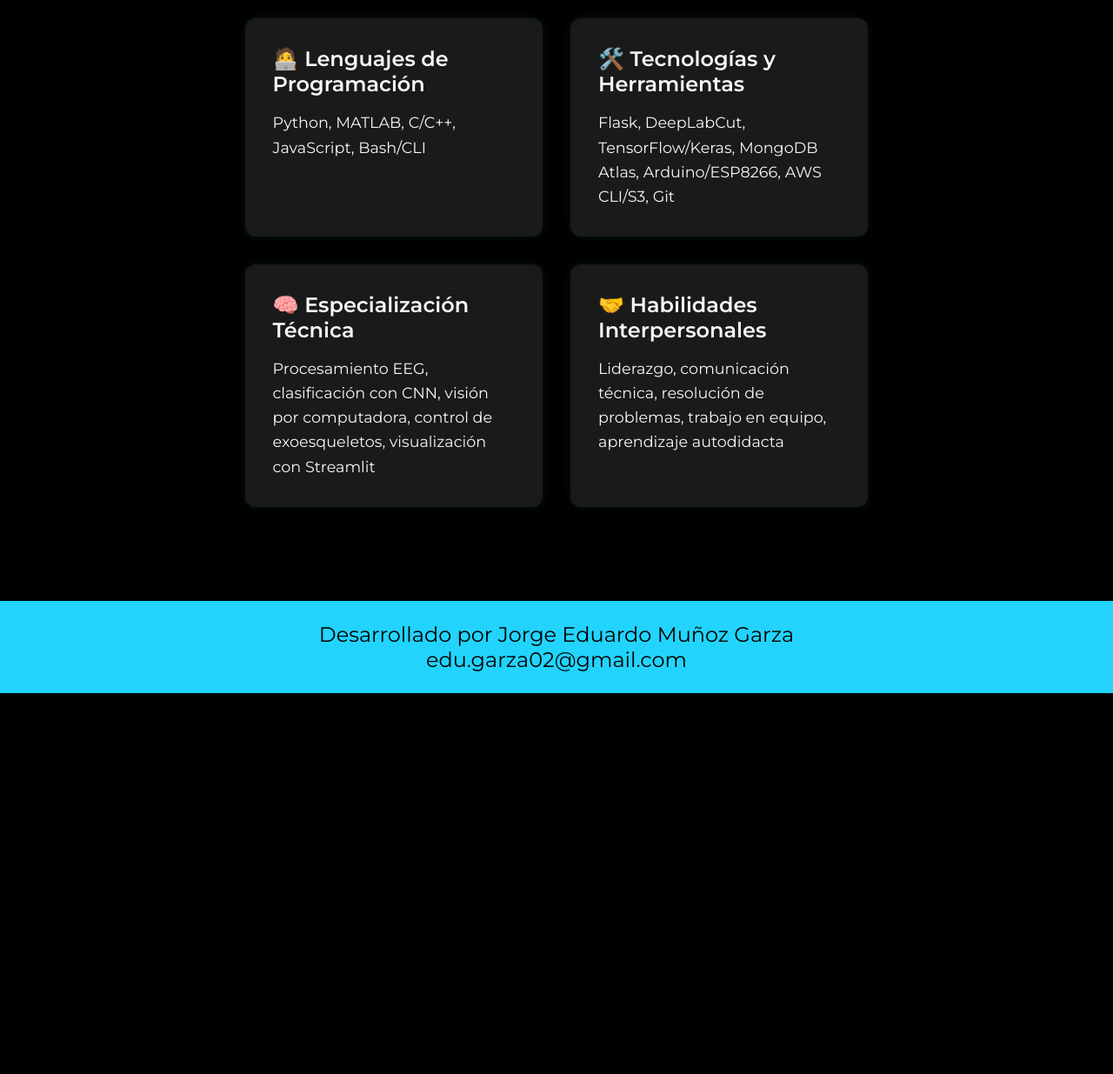
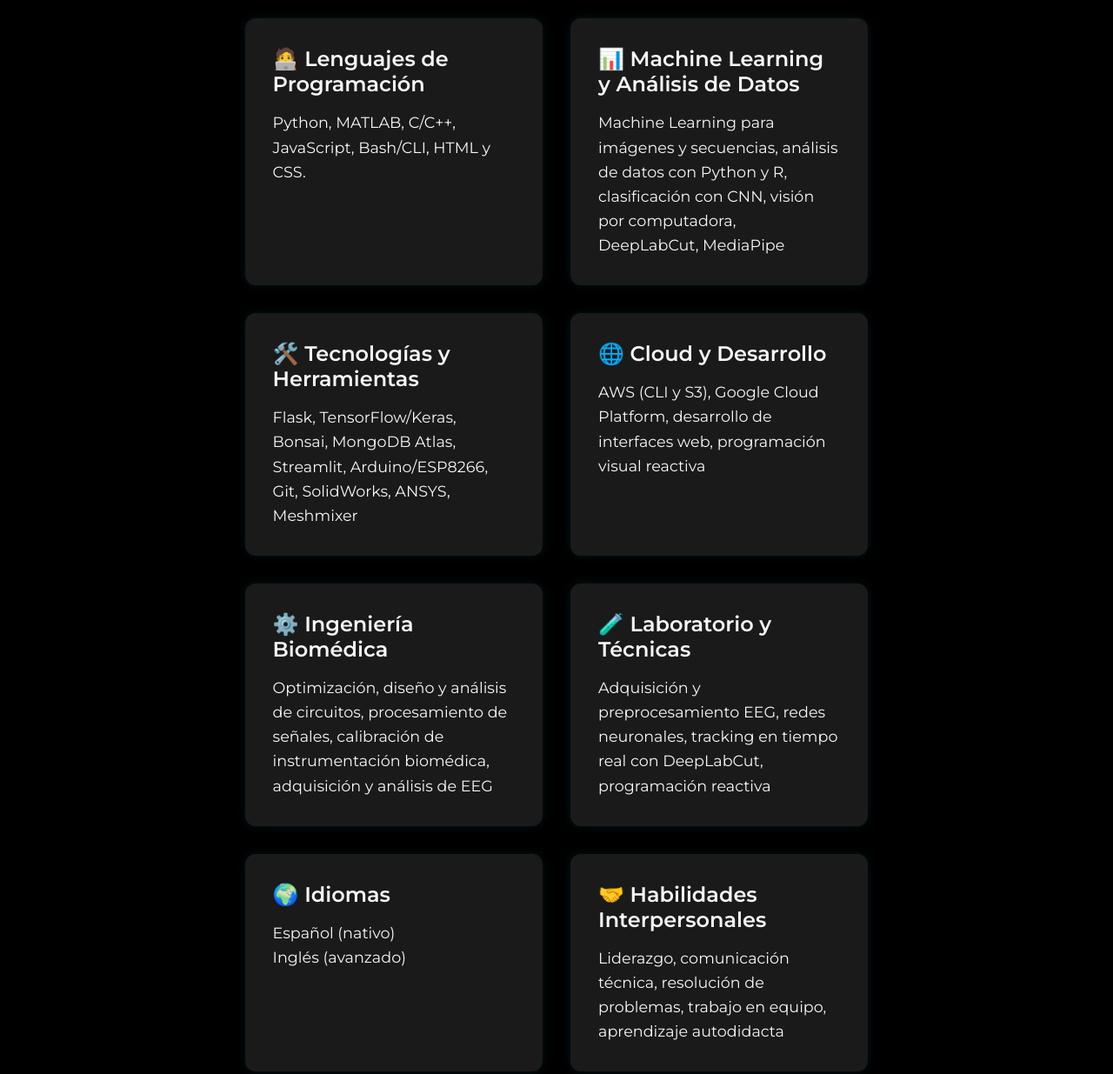
Before and after one commit to EduMG02/portafolio, a plain HTML site: page habilidades.html in a window 1280 px wide. Shown: the part 240-1475 px from the top of the page at 87% size. Before the commit the page ends 1037 px from the top, so only its background shows below. Drawn offline with nearby package versions, Linux system fonts and the light colour scheme.

Commit message:
Datathon

```diff
--- a/habilidades.html
+++ b/habilidades.html
@@ -23,22 +23,48 @@
         <div class="habilidades__contenedor">
     <div class="habilidades__grupo">
         <h2 class="habilidades__subtitulo">🧑‍💻 Lenguajes de Programación</h2>
-            <p>Python, MATLAB, C/C++, JavaScript, Bash/CLI</p>
+        <p>Python, MATLAB, C/C++, JavaScript, Bash/CLI, HTML y CSS.</p>
+    </div>
+
+    <div class="habilidades__grupo">
+        <h2 class="habilidades__subtitulo">📊 Machine Learning y Análisis de Datos</h2>
+        <p>Machine Learning para imágenes y secuencias, análisis de datos con Python y R,
+            clasificación con CNN, visión por computadora, DeepLabCut, MediaPipe</p>
     </div>
 
     <div class="habilidades__grupo">
         <h2 class="habilidades__subtitulo">🛠️ Tecnologías y Herramientas</h2>
-            <p>Flask, DeepLabCut, TensorFlow/Keras, MongoDB Atlas, Arduino/ESP8266, AWS CLI/S3, Git</p>
+        <p>Flask, TensorFlow/Keras, Bonsai, MongoDB Atlas, Streamlit, Arduino/ESP8266, Git,
+            SolidWorks, ANSYS, Meshmixer</p>
     </div>
 
     <div class="habilidades__grupo">
-            <h2 class="habilidades__subtitulo">🧠 Especialización Técnica</h2>
-            <p>Procesamiento EEG, clasificación con CNN, visión por computadora, control de exoesqueletos, visualización con Streamlit</p>
+        <h2 class="habilidades__subtitulo">🌐 Cloud y Desarrollo</h2>
+        <p>AWS (CLI y S3), Google Cloud Platform, desarrollo de interfaces web, programación
+            visual reactiva</p>
+    </div>
+
+    <div class="habilidades__grupo">
+        <h2 class="habilidades__subtitulo">⚙️ Ingeniería Biomédica</h2>
+        <p>Optimización, diseño y análisis de circuitos, procesamiento de señales, calibración
+            de instrumentación biomédica, adquisición y análisis de EEG</p>
+    </div>
+
+    <div class="habilidades__grupo">
+        <h2 class="habilidades__subtitulo">🧪 Laboratorio y Técnicas</h2>
+        <p>Adquisición y preprocesamiento EEG, redes neuronales, tracking en tiempo real con
+            DeepLabCut, programación reactiva</p>
+    </div>
+
+    <div class="habilidades__grupo">
+        <h2 class="habilidades__subtitulo">🌍 Idiomas</h2>
+        <p>Español (nativo) <br> Inglés (avanzado)</p>
     </div>
 
     <div class="habilidades__grupo">
         <h2 class="habilidades__subtitulo">🤝 Habilidades Interpersonales</h2>
-            <p>Liderazgo, comunicación técnica, resolución de problemas, trabajo en equipo, aprendizaje autodidacta</p>
+        <p>Liderazgo, comunicación técnica, resolución de problemas, trabajo en equipo,
+            aprendizaje autodidacta</p>
     </div>
 </div>
         </section>
```
Also changed, not shown: proyectos.html (+16 -0 lines), assets/Datathon.jpg (added). Lines whose indentation alone changed are shown as unchanged.
